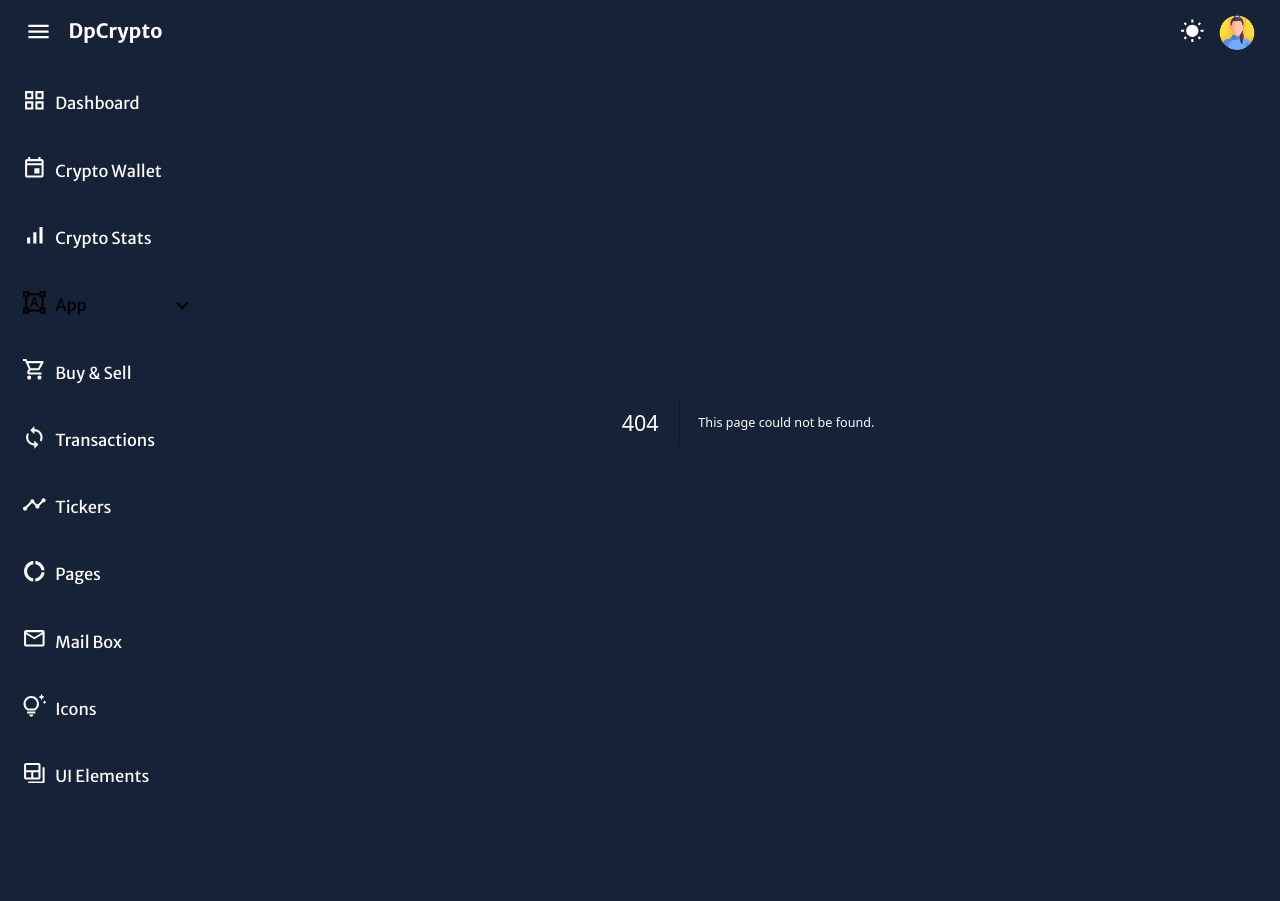
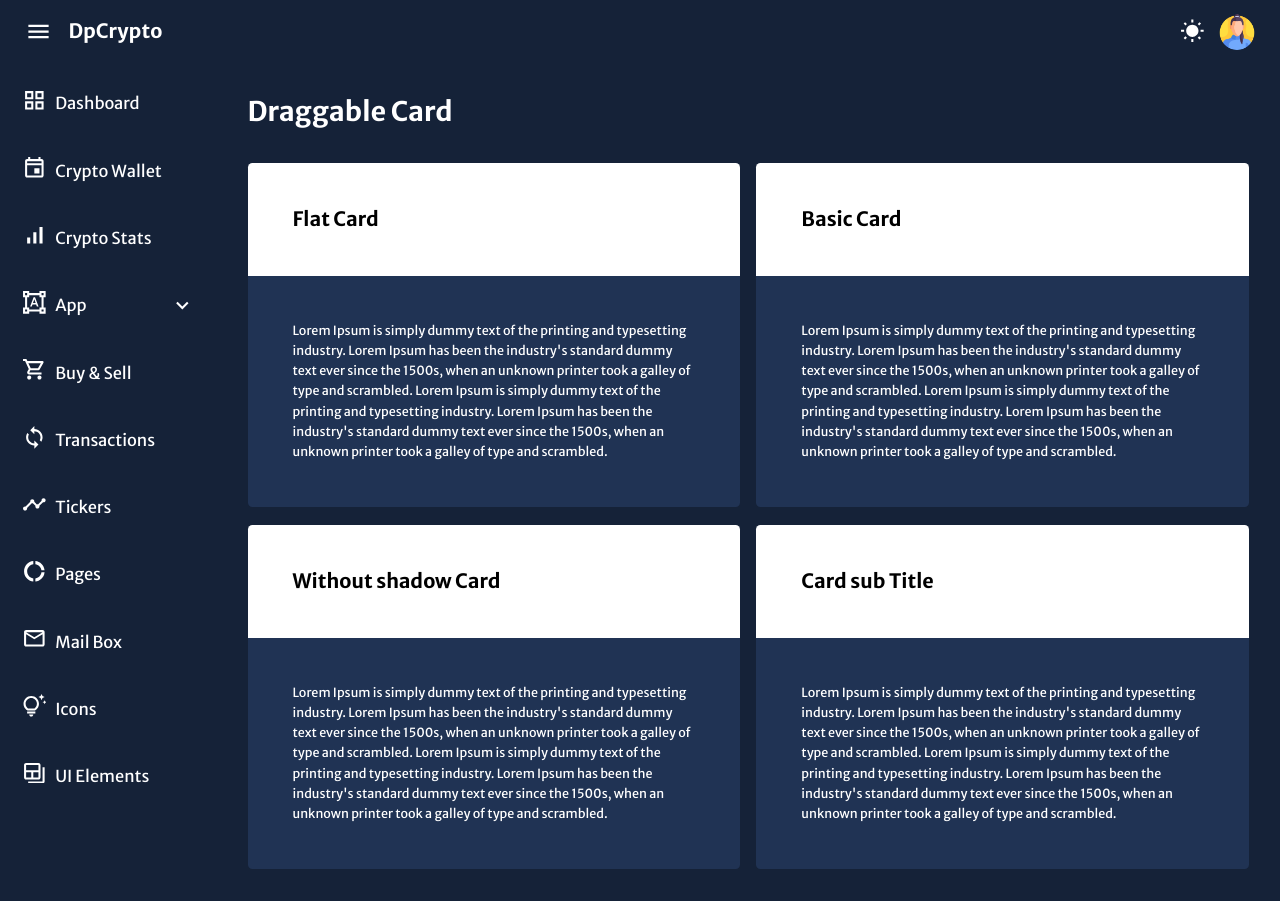
Before and after one commit to Shukura2/dp-crypto, a Next.js app: page /draggable-card in a window 1280 px wide. Before the commit this address had no page. Before the commit the page ends 800 px from the top, so only its background shows below. Built offline with nearby package versions, Linux system fonts and the light colour scheme.

Commit message:
Draggable

```diff
--- /dev/null
+++ b/app/draggable-card/page.tsx
@@ -0,0 +1,75 @@
+"use client";
+import { useState, useRef } from "react";
+import Box from "@mui/material/Box";
+import Typography from "@mui/material/Typography";
+import { useTheme } from "@mui/material";
+import Grid from "@mui/material/Grid";
+import { draggableData } from "@/components/StaticData/draggableData";
+import style from "./style";
+
+const DraggableCard = (): JSX.Element => {
+  const theme = useTheme();
+  const dragItem = useRef<any>();
+  const dragOverItem = useRef<any>();
+
+  const [cards, setCards] = useState(draggableData);
+
+  const dragStart = (position: number) => {
+    dragItem.current = position;
+  };
+
+  const dragEnter = (position: number) => {
+    dragOverItem.current = position;
+  };
+
+  const drop = () => {
+    const copyCardsItems = [...cards];
+    const dragItemContent = copyCardsItems[dragItem.current];
+    copyCardsItems.splice(dragItem.current, 1);
+    copyCardsItems.splice(dragOverItem.current, 0, dragItemContent);
+    dragItem.current = null;
+    dragOverItem.current = null;
+    setCards(copyCardsItems);
+  };
+
+  return (
+    <Box sx={style.container}>
+      <Typography variant="h2" sx={{ marginBottom: "40px" }}>
+        Draggable Card
+      </Typography>
+
+      <Grid container rowGap="20px" justifyContent="space-between">
+        {cards.map((card, index: number) => (
+          <Grid
+            item
+            xs={12}
+            md={5.9}
+            key={card.id}
+            onDragStart={() => dragStart(index)}
+            onDragEnter={() => dragEnter(index)}
+            onDragEnd={drop}
+            draggable
+            className="card"
+          >
+            <Box sx={style.wrap}>
+              <Typography variant="h3">{card.title}</Typography>
+            </Box>
+
+            <Box
+              sx={{
+                padding: "50px",
+                borderBottomLeftRadius: "5px",
+                borderBottomRightRadius: "5px",
+                background: theme.palette.primary.main,
+              }}
+            >
+              <Typography variant="h6">{card.text}</Typography>
+            </Box>
+          </Grid>
+        ))}
+      </Grid>
+    </Box>
+  );
+};
+
+export default DraggableCard;
--- /dev/null
+++ b/app/draggable-card/style.ts
@@ -0,0 +1,16 @@
+const style = {
+  container: {
+    maxWidth: "1440px",
+    margin: "0 auto",
+    padding: { xs: "20px", md: "35px" },
+  },
+  wrap: {
+    padding: "50px",
+    borderTopLeftRadius: "5px",
+    borderTopRightRadius: "5px",
+    background: "#fff",
+    color: "#000",
+  },
+};
+
+export default style;
--- a/app/globals.css
+++ b/app/globals.css
@@ -36,3 +36,9 @@ img {
 td, th {
   text-align: left;
 }
+.card{
+  cursor: grab;
+}
+.card:active{
+  cursor: grabbing;
+}
--- a/components/Sidebar/index.tsx
+++ b/components/Sidebar/index.tsx
@@ -69,7 +69,7 @@ const Sidebar = ({ max }: Props) => {
                       </ListItemText>
                       {open &&
                         label.subNav.map((item) => (
-                          <Link href={item.path}>
+                          <Link href={item.path} key={item.path}>
                             <ListItemText
                               sx={{
                                 marginLeft: "30px",
@@ -168,7 +168,7 @@ const Sidebar = ({ max }: Props) => {
                     </ListItemText>
                     {open &&
                       label.subNav.map((item) => (
-                        <Link href={item.path}>
+                        <Link href={item.path} key={item.path}>
                           <ListItemText
                             sx={{
                               padding: "8px",
--- /dev/null
+++ b/components/StaticData/draggableData.ts
@@ -0,0 +1,26 @@
+export const draggableData = [
+  {
+    id: 1,
+    title: "Flat Card",
+    text: `Lorem Ipsum is simply dummy text of the printing and typesetting industry. Lorem Ipsum has been the industry's standard dummy text ever since the 1500s, when an unknown printer took a galley of type and scrambled. Lorem Ipsum is simply dummy text of the printing and typesetting industry. Lorem Ipsum has been the industry's standard dummy text ever since the 1500s, when an unknown printer took a galley of type and scrambled.`,
+    state: "one",
+  },
+  {
+    id: 2,
+    title: "Basic Card",
+    text: `Lorem Ipsum is simply dummy text of the printing and typesetting industry. Lorem Ipsum has been the industry's standard dummy text ever since the 1500s, when an unknown printer took a galley of type and scrambled. Lorem Ipsum is simply dummy text of the printing and typesetting industry. Lorem Ipsum has been the industry's standard dummy text ever since the 1500s, when an unknown printer took a galley of type and scrambled.`,
+    state: "one",
+  },
+  {
+    id: 3,
+    title: "Without shadow Card",
+    text: `Lorem Ipsum is simply dummy text of the printing and typesetting industry. Lorem Ipsum has been the industry's standard dummy text ever since the 1500s, when an unknown printer took a galley of type and scrambled. Lorem Ipsum is simply dummy text of the printing and typesetting industry. Lorem Ipsum has been the industry's standard dummy text ever since the 1500s, when an unknown printer took a galley of type and scrambled.`,
+    state: "two",
+  },
+  {
+    id: 4,
+    title: "Card sub Title",
+    text: `Lorem Ipsum is simply dummy text of the printing and typesetting industry. Lorem Ipsum has been the industry's standard dummy text ever since the 1500s, when an unknown printer took a galley of type and scrambled. Lorem Ipsum is simply dummy text of the printing and typesetting industry. Lorem Ipsum has been the industry's standard dummy text ever since the 1500s, when an unknown printer took a galley of type and scrambled.`,
+    state: "two",
+  },
+];
```
